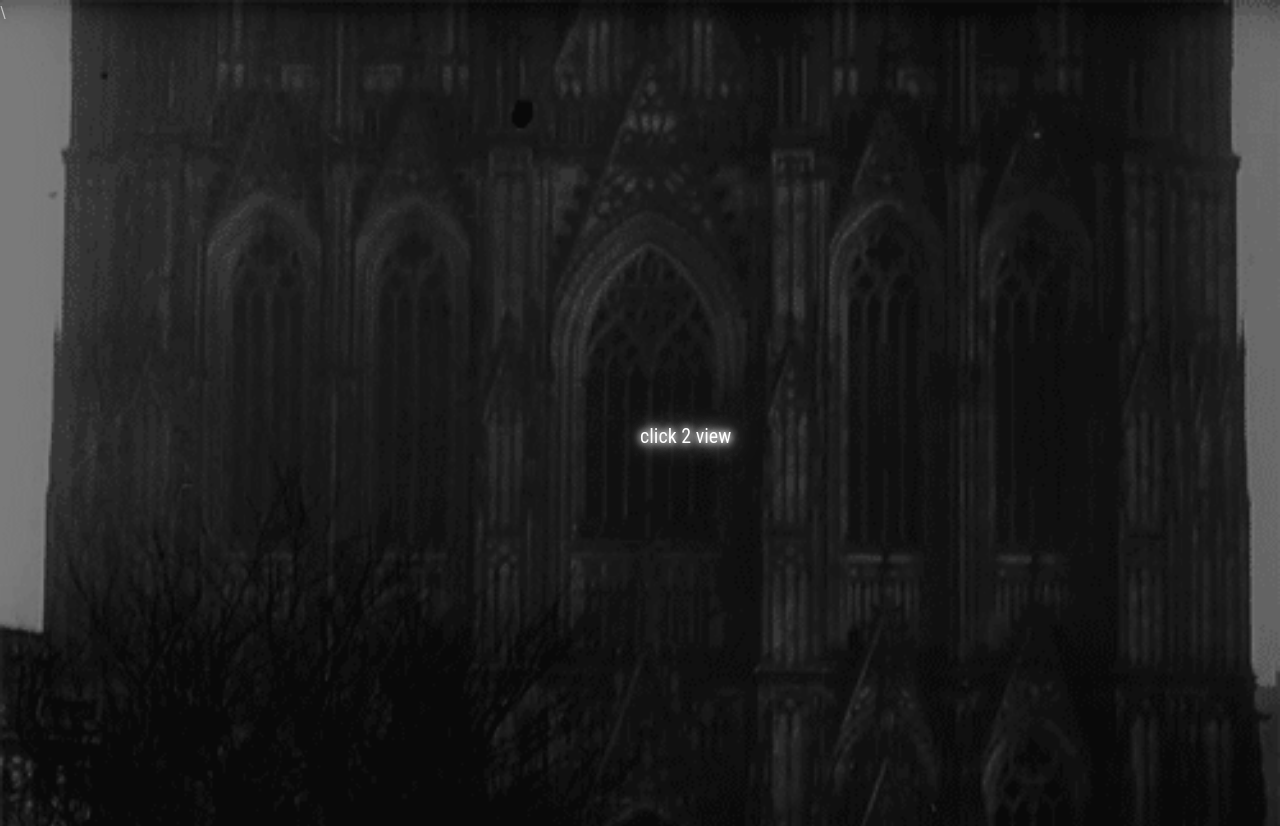
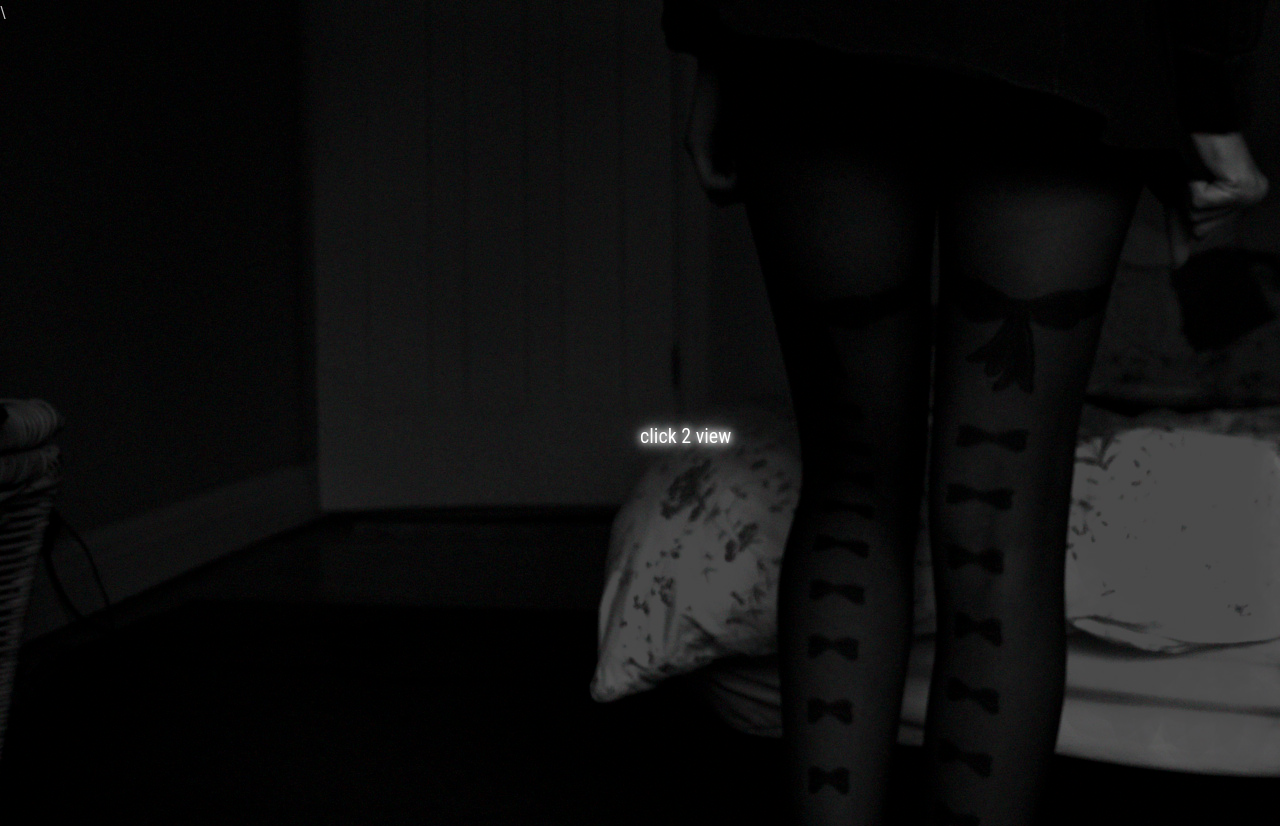
Before and after one commit to ivoxid/lolo, a plain HTML site: page index.html in a window 1280 px wide. Drawn offline with Linux system fonts and the light colour scheme.

Commit message:
Update index.html

```diff
--- a/index.html
+++ b/index.html
@@ -24,7 +24,7 @@
 
 <style>
 
-body {background-image: linear-gradient(rgba(0, 0, 0, 0.5), rgba(0, 0, 0, 0.5)), url('background.gif');
+body {background-image: linear-gradient(rgba(0, 0, 0, 0.5), rgba(0, 0, 0, 0.5)), url('b3.jpg');
       background-size: cover;
       height: 100vh;
       padding:0;
```
